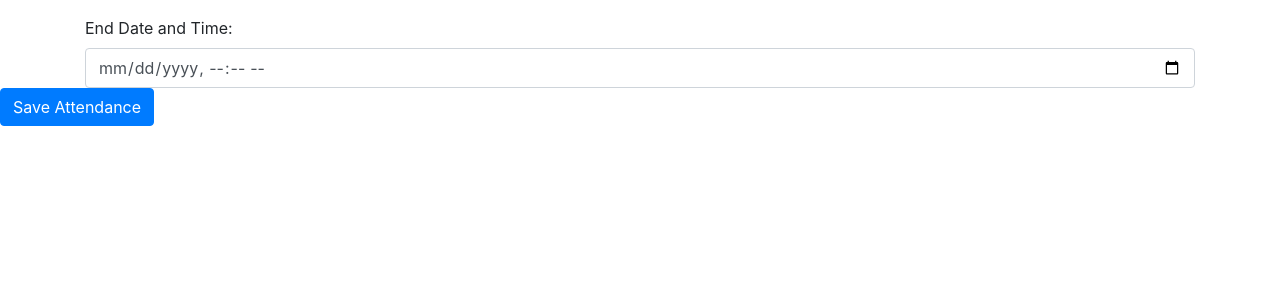
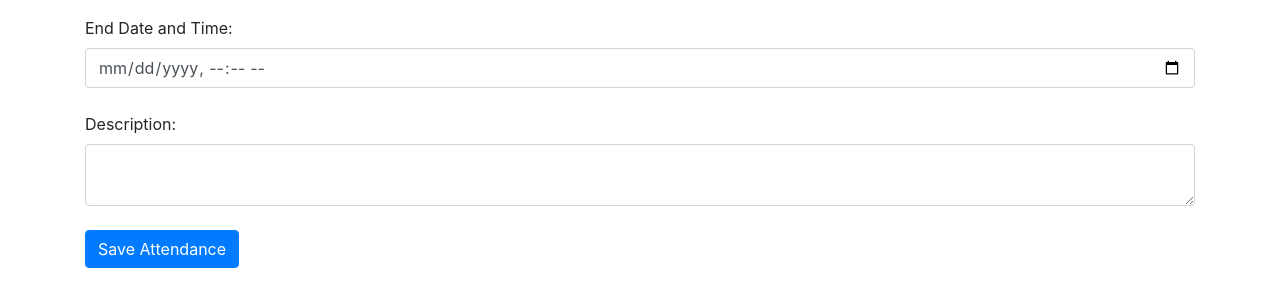
Before and after one commit to SuperBGLazer/Tutoring-Attendance, a Flask app: template templates/mark_attendance.html in a window 1280 px wide. Shown: the part 153-460 px from the top of the page. Run offline with Flask 3, Linux system fonts and the light colour scheme; the template is opened without the code that fills it, so the values that code supplies are empty; some libraries are stand-ins or nearby versions.

Commit message:
Work on moving description from create session to mark attendance

```diff
--- a/app.py
+++ b/app.py
@@ -237,9 +237,8 @@ def create_session(class_id):
     class_obj = Class.query.get_or_404(class_id)
     if request.method == 'POST':
         date_time_str = request.form['date_time']
-        description = request.form['description']
         date_time = datetime.strptime(date_time_str, '%Y-%m-%dT%H:%M')
-        session = Session(date_time=date_time, end_time=None, description=description, class_id=class_id)
+        session = Session(date_time=date_time, end_time=None, description=None, class_id=class_id)
         db.session.add(session)
         db.session.commit()
         # Create attendance records for all students in the class
@@ -259,6 +258,8 @@ def mark_attendance(session_id):
     class_obj = session_obj.class_
     if request.method == 'POST':
         end_time_str = request.form['end_time']
+        description = request.form['description']
+        session_obj.description = description
         session_obj.end_time = datetime.strptime(end_time_str, '%Y-%m-%dT%H:%M')
         attendance_ids = request.form.getlist('attendance')
         for attendance in session_obj.attendances:
--- a/templates/create_session.html
+++ b/templates/create_session.html
@@ -7,9 +7,7 @@
         <input type="datetime-local" name="date_time" class="form-control" required>
     </div>
     <div class="form-group">
-        <label for="description">Description (Optional):</label>
-        <textarea name="description" class="form-control"></textarea>
+        <button type="submit" class="btn btn-primary">Create Session</button>
     </div>
-    <button type="submit" class="btn btn-primary">Create Session</button>
 </form>
 {% endblock %}
--- a/templates/mark_attendance.html
+++ b/templates/mark_attendance.html
@@ -23,10 +23,14 @@
             {% endfor %}
         </tbody>
     </table>
-    <div class="form-group"></div>
+    <div class="form-group">
         <label for="end_time">End Date and Time:</label>
         <input type="datetime-local" name="end_time" class="form-control" required>
+        <br>
+        <label for="description">Description:</label>
+        <textarea name="description" class="form-control" required></textarea>
+        <br>
+        <button type="submit" class="btn btn-primary">Save Attendance</button>
     </div>
-    <button type="submit" class="btn btn-primary">Save Attendance</button>
 </form>
 {% endblock %}
```
